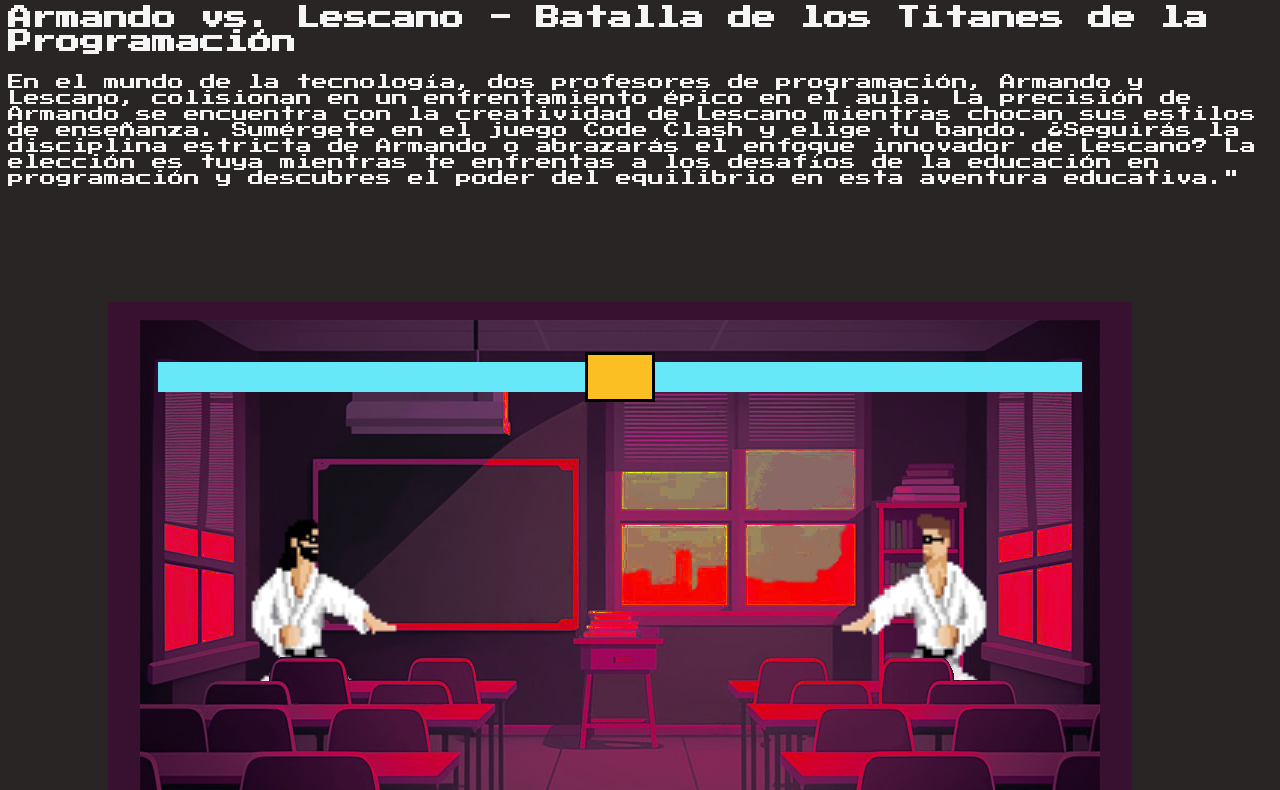
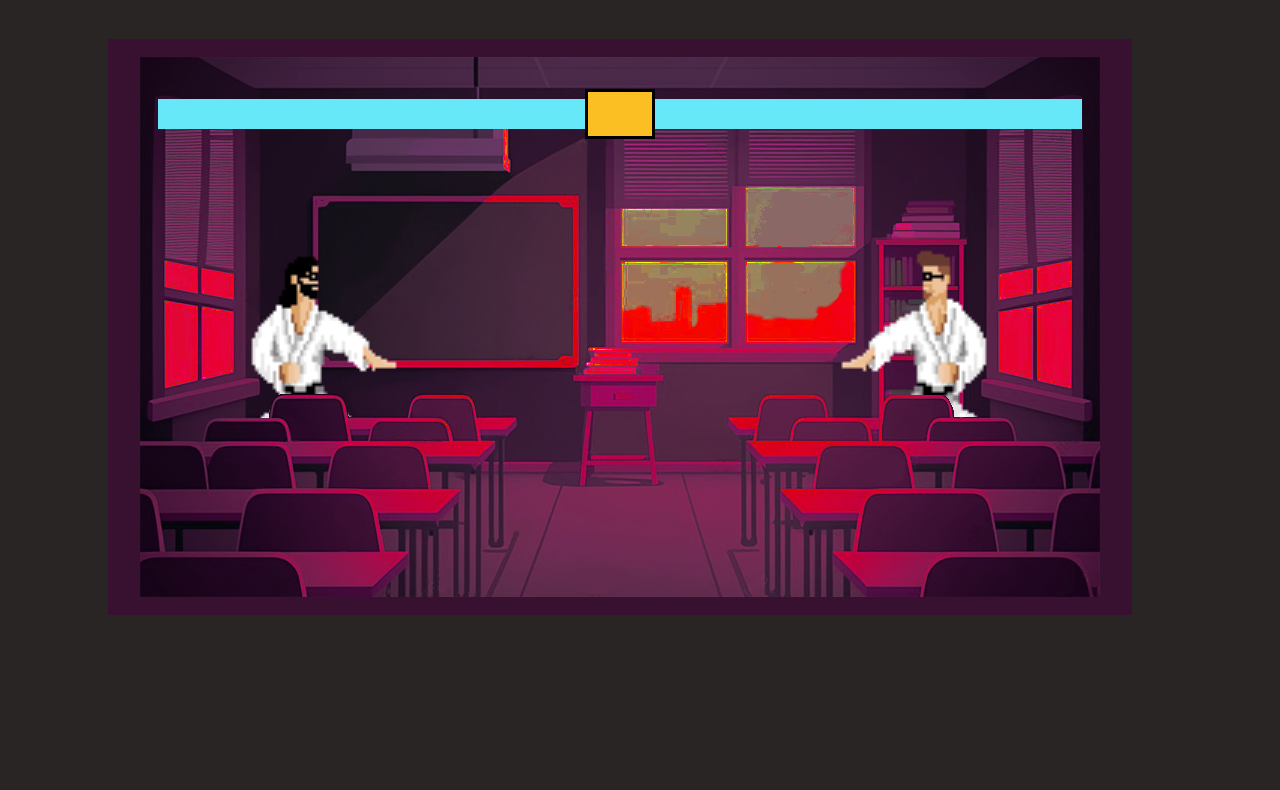
Before and after one commit to GustavoGarcia9399/35Fighters, a plain HTML site: page index.html in a window 1280 px wide. Shown: the part 69-859 px from the top of the page. After the commit the page ends 800 px from the top, so only its background shows below. Drawn offline with Linux system fonts and the light colour scheme.

Commit message:
actualizacion index.html

```diff
--- a/index.html
+++ b/index.html
@@ -15,7 +15,7 @@
   </head>
   <!-- ---------------------------------------------------------------------------- -->
   <body>
-    <div style="margin: 0">
+    <!-- <div style="margin: 0">
       <h1>35 Fighters</h1>
       <h2>Armando vs. Lescano - Batalla de los Titanes de la Programación</h2>
       <p>
@@ -28,7 +28,7 @@
         a los desafíos de la educación en programación y descubres el poder del
         equilibrio en esta aventura educativa."
       </p>
-    </div>
+    </div> -->
 
     <div class="container" style="width: 100%">
       <div style="position: relative; display: inline-block; margin: 100px">
```
